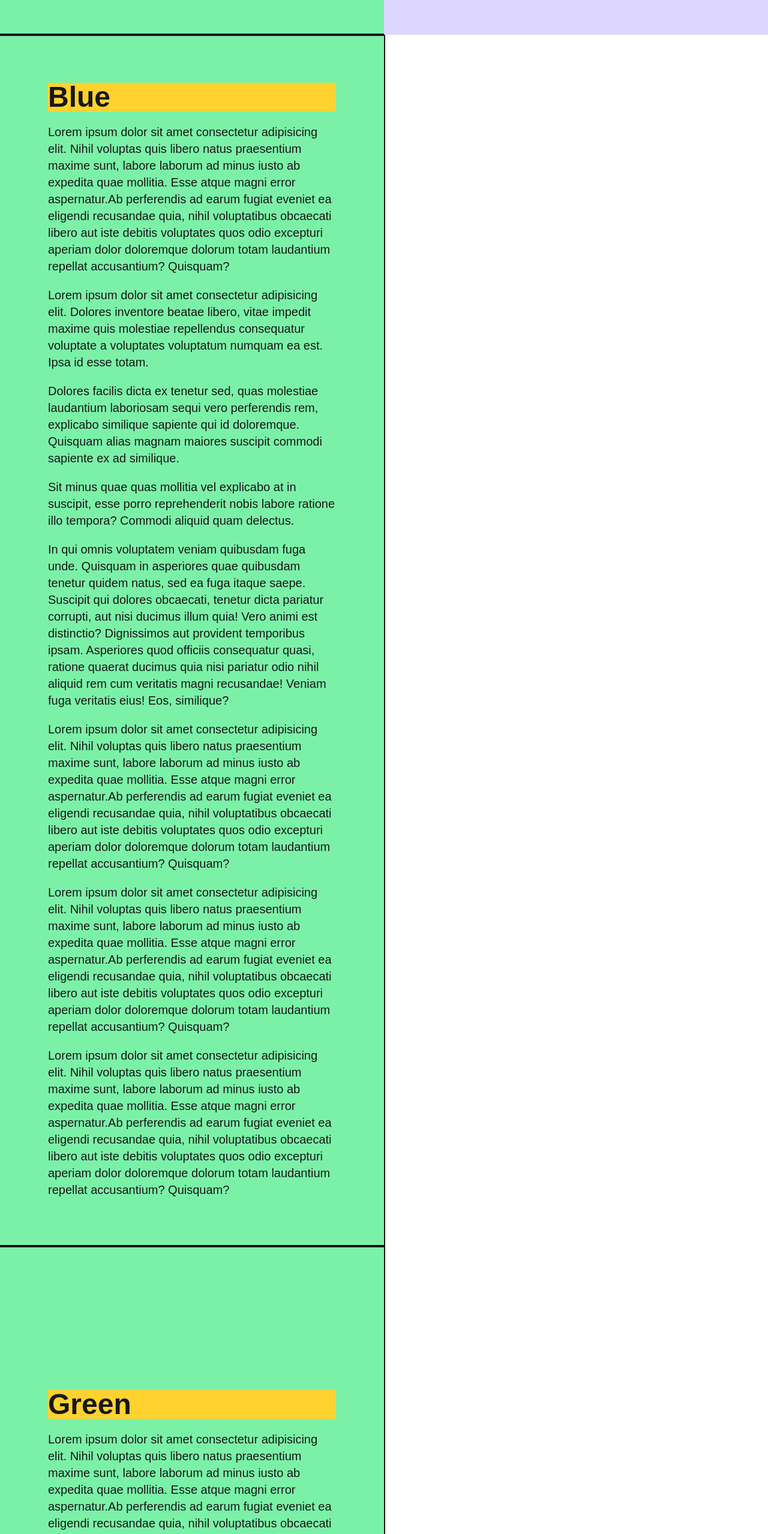
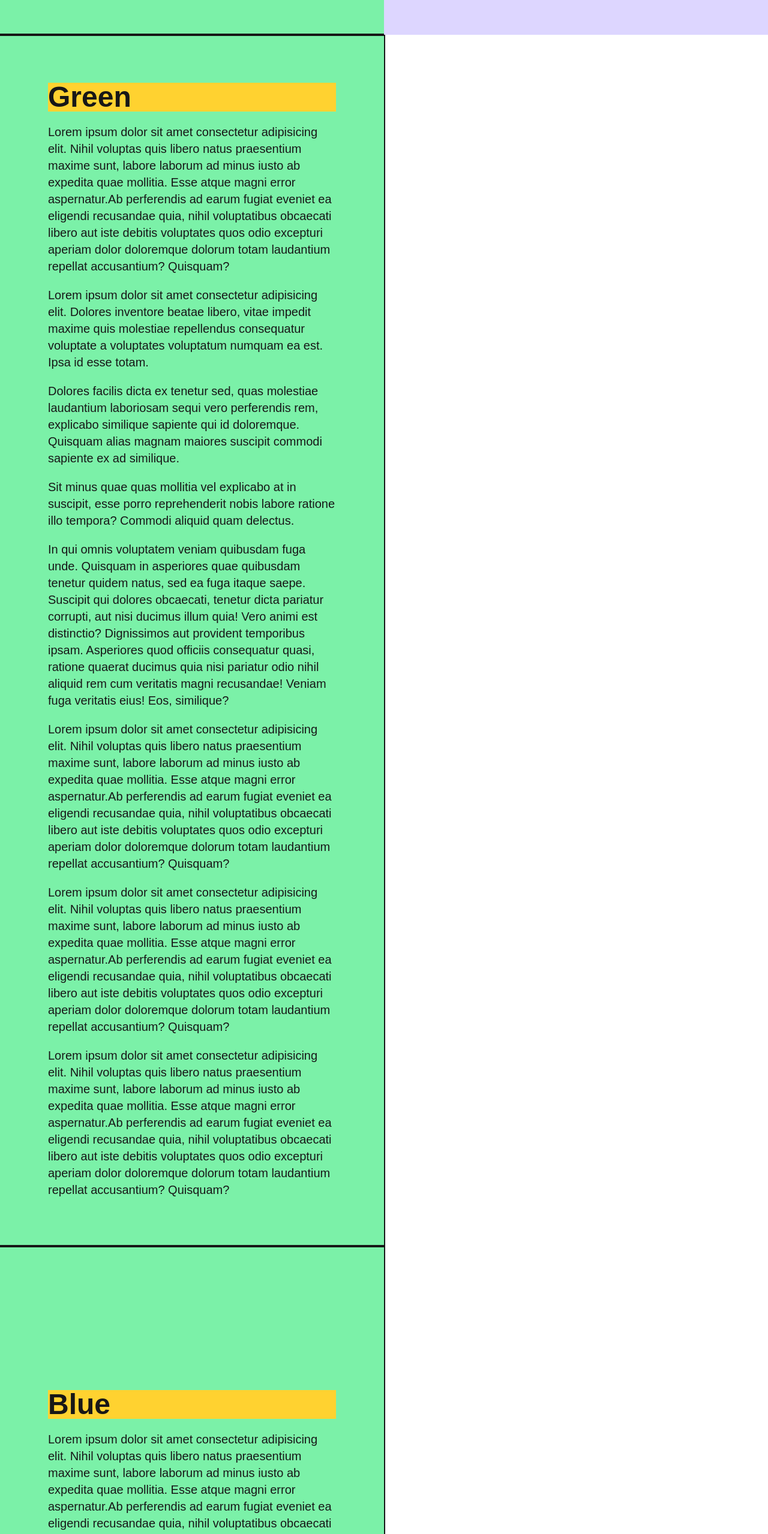
Before and after one commit to dev-zyrushiyao/gsap-sketchpad-v3, a Next.js app: page / in a window 1280 px wide. Shown: the part 1542-4100 px from the top of the page at 60% size. Built offline with nearby package versions, Linux system fonts and the light colour scheme.

Commit message:
Fixed the Title correspond to the color of photo class.

```diff
--- a/app/component/SplitScreenPinningDemo.tsx
+++ b/app/component/SplitScreenPinningDemo.tsx
@@ -16,7 +16,7 @@ const PhotoData: PhotoInfo[] = [
     ],
   },
   {
-    title: "Blue",
+    title: "Green",
     description: [
       "Lorem ipsum dolor sit amet consectetur adipisicing elit. Nihil voluptas quis libero natus praesentium maxime sunt, labore laborum ad minus iusto ab expedita quae mollitia. Esse atque magni error aspernatur.Ab perferendis ad earum fugiat eveniet ea eligendi recusandae quia, nihil voluptatibus obcaecati libero aut iste debitis voluptates quos odio excepturi aperiam dolor doloremque dolorum totam laudantium repellat accusantium? Quisquam?",
       "Lorem ipsum dolor sit amet consectetur adipisicing elit. Dolores inventore beatae libero, vitae impedit maxime quis molestiae repellendus consequatur voluptate a voluptates voluptatum numquam ea est. Ipsa id esse totam.",
@@ -29,7 +29,7 @@ const PhotoData: PhotoInfo[] = [
     ],
   },
   {
-    title: "Green",
+    title: "Blue",
     description: [
       "Lorem ipsum dolor sit amet consectetur adipisicing elit. Nihil voluptas quis libero natus praesentium maxime sunt, labore laborum ad minus iusto ab expedita quae mollitia. Esse atque magni error aspernatur.Ab perferendis ad earum fugiat eveniet ea eligendi recusandae quia, nihil voluptatibus obcaecati libero aut iste debitis voluptates quos odio excepturi aperiam dolor doloremque dolorum totam laudantium repellat accusantium? Quisquam?",
     ],
```
